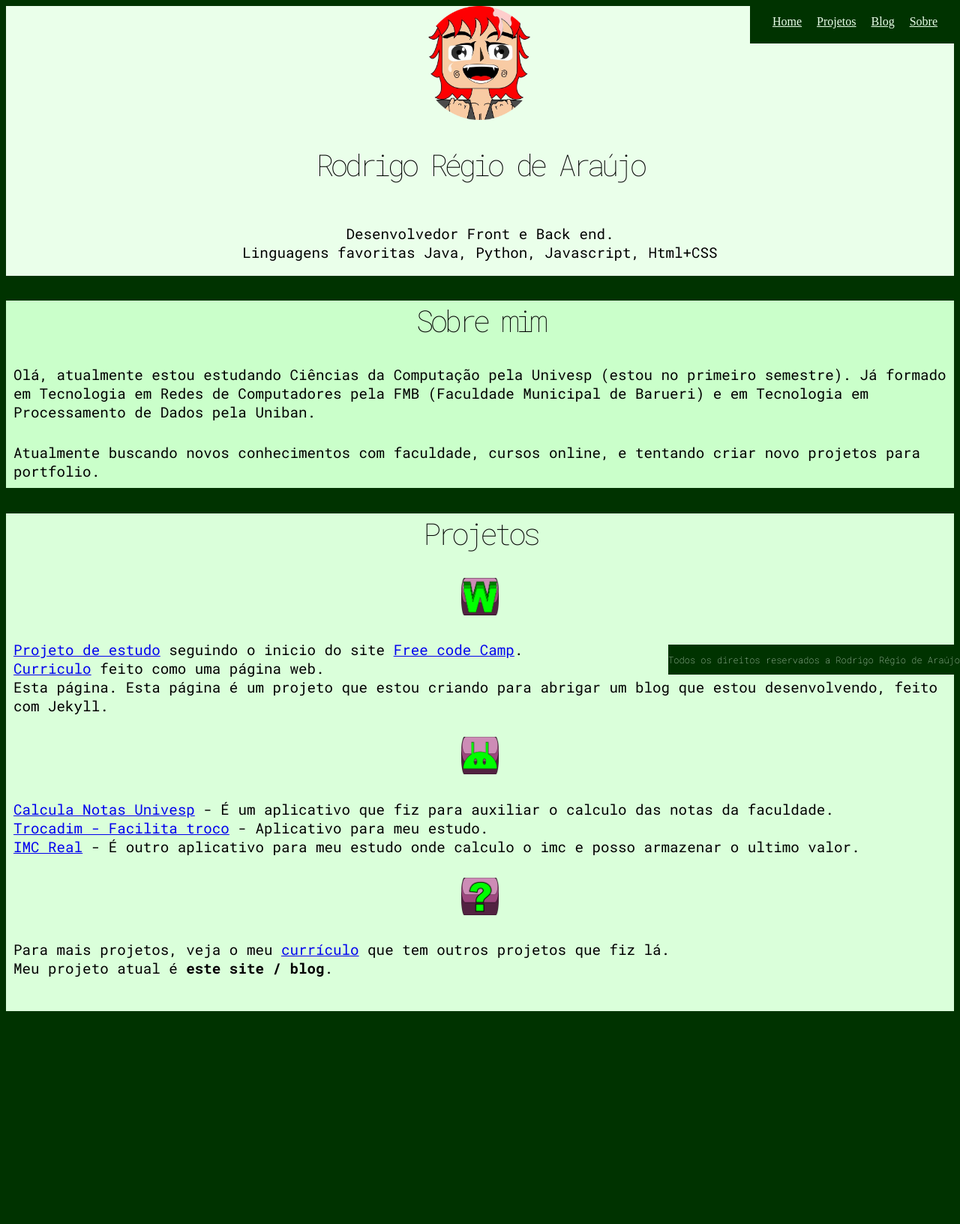
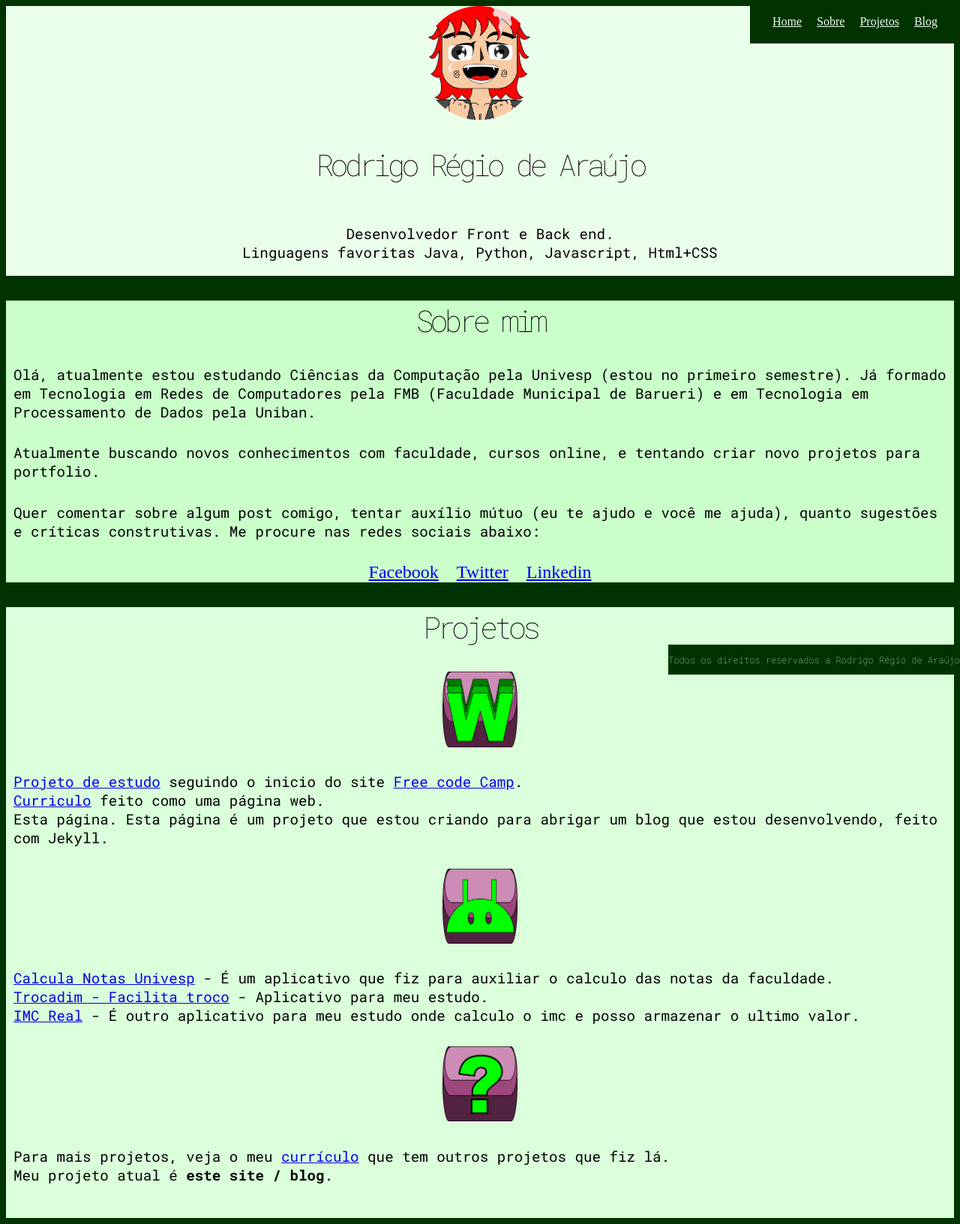
Before and after one commit to rodrigoregio/mysiteandblog, a Jekyll site: the page built from index.html, in a window 1280 px wide. Shown: the whole page at 75% size. Built offline with Jekyll 4.4.1, drawn with Linux system fonts in a browser that asks for light colours; before the commit the page ends 1357 px from its top, so only the background shows below that.

Commit message:
Mais algumas alterações...
Mais algumas alterações

```diff
--- a/_data/navegacao.yml
+++ b/_data/navegacao.yml
@@ -1,8 +1,8 @@
 - name: Home
   link: home
+- name: Sobre
+  link: sobre
 - name: Projetos
   link: projetos
 - name: Blog
   link: /blog.html
-- name: Sobre
-  link: sobre
--- a/_includes/projetos.html
+++ b/_includes/projetos.html
@@ -1,17 +1,17 @@
 <section id="projetos">
     <h1>Projetos</h1>
 
-    <img src="/assets/images/web.png" alt="Projetos web" width="50px">
+    <img src="/assets/images/web.png" alt="Projetos web" width="100px">
     <p><a href="https://gummy.rregio.top">Projeto de estudo</a> seguindo o inicio do site <a href="https://freecodecamp.org">Free code Camp</a>.<br/>
     <a href="https://curriculo.rregio.top">Curriculo</a> feito como uma página web.<br/>
     Esta página. Esta página é um projeto que estou criando para abrigar um blog que estou desenvolvendo, feito com Jekyll.</p>
 
-    <a href="https://play.google.com/store/apps/developer?id=RREGIO_DEV"><img src="/assets/images/android.png" alt="Projetos Mobile Android" width="50px"></a>
+    <a href="https://play.google.com/store/apps/developer?id=RREGIO_DEV"><img src="/assets/images/android.png" alt="Projetos Mobile Android" width="100px"></a>
     <p><a href="https://play.google.com/store/apps/details?id=top.rregio.calculanotasunivesp">Calcula Notas Univesp</a> - É um aplicativo que fiz para auxiliar o calculo das notas da faculdade.<br/>
     <a href="https://play.google.com/store/apps/details?id=top.rregio.trocadim">Trocadim - Facilita troco</a> - Aplicativo para meu estudo.<br/>
     <a href="https://play.google.com/store/apps/details?id=top.rregio.imc">IMC Real</a> - É outro aplicativo para meu estudo onde calculo o imc e posso armazenar o ultimo valor.</p>
 
-    <img src="/assets/images/outros.png" alt="Há outros projetos?" width="50px">
+    <img src="/assets/images/outros.png" alt="Há outros projetos?" width="100px">
     <p>Para mais projetos, veja o meu <a href="https://curriculo.rregio.top">currículo</a> que tem outros projetos que fiz lá.<br/>
     Meu projeto atual é {{ page.projeto_atual }}.</p>
 </section>
--- a/_includes/sobre.html
+++ b/_includes/sobre.html
@@ -2,4 +2,8 @@
     <h1>Sobre mim</h1>
     <p>Olá, atualmente estou estudando Ciências da Computação pela Univesp (estou no primeiro semestre). Já formado em Tecnologia em Redes de Computadores pela FMB (Faculdade Municipal de Barueri) e em Tecnologia em Processamento de Dados pela Uniban.</p>
     <p>Atualmente buscando novos conhecimentos com faculdade, cursos online, e tentando criar novo projetos para portfolio.</p>
+    <p>Quer comentar sobre algum post comigo, tentar auxílio mútuo (eu te ajudo e você me ajuda), quanto sugestões e críticas construtivas. Me procure nas redes sociais abaixo:</p>
+    <a href="https://www.facebook.com/rodrigo.r.dearaujo" class="link2">Facebook</a>
+    <a href="https://twitter.com/rodrigo_regio" class="link2">Twitter</a>
+    <a href="https://www.linkedin.com/in/rodrigo-r%C3%A9gio-de-ara%C3%BAjo-1322b79a/" class="link2">Linkedin</a>
 </section>
--- a/_sass/main.scss
+++ b/_sass/main.scss
@@ -93,11 +93,22 @@ p{
     padding: 0px 10px 10px 10px;
 }
 
+.link2{
+    padding: 10px 10px 10px 10px;
+    font-size: 1.5rem;
+}
+.link2:visited{
+    font-size: 1.5rem;
+}
+.link2:hover{
+    background-color: #003300;
+    color: #eaeaea;
+}
+
 @media(max-width: 750px){
     .header > img{
         padding: 55px;
     }
-
 }
 @media(max-width: 500px){
     #projetos{
```
Also changed, not shown: 3 other files.
